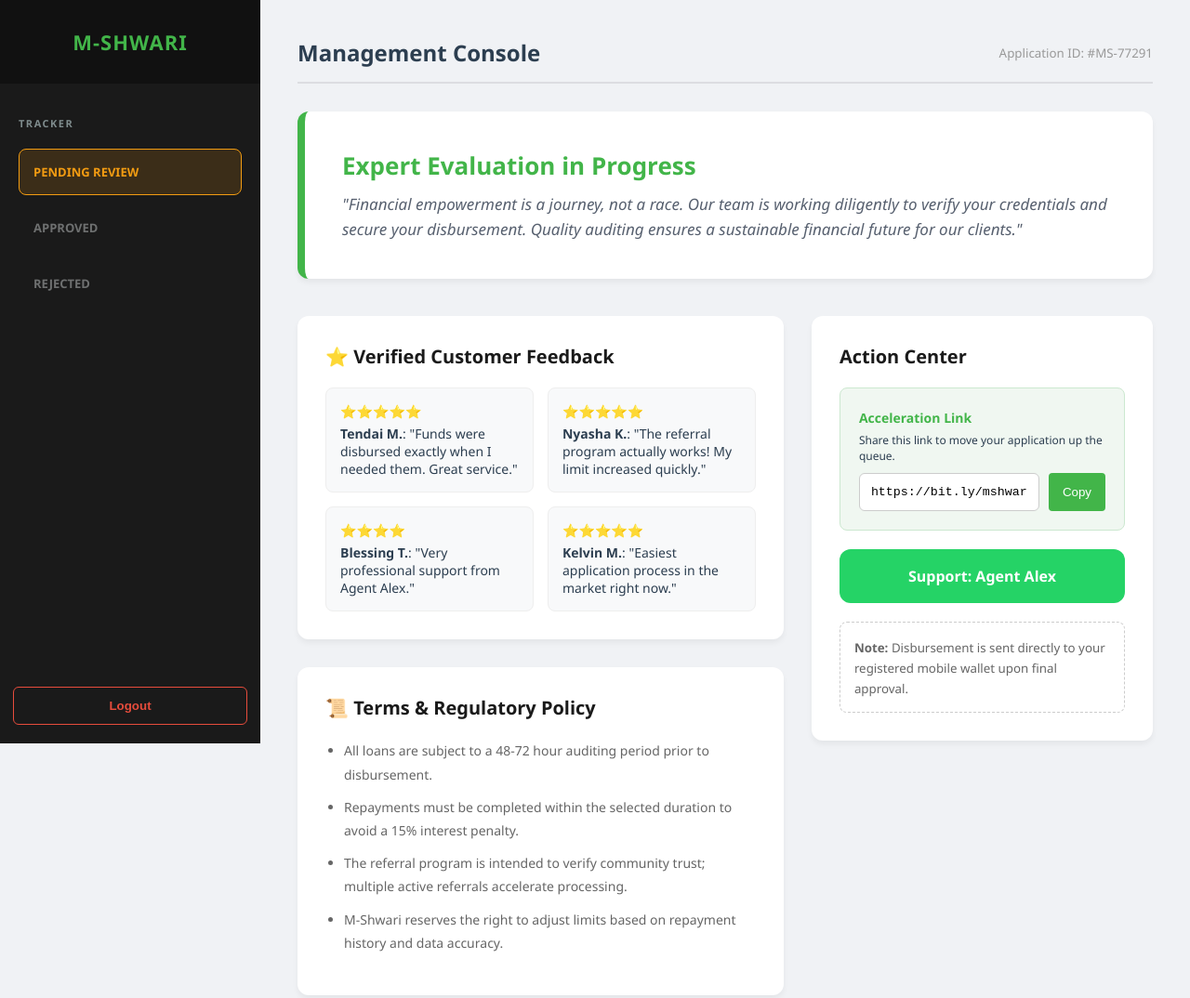
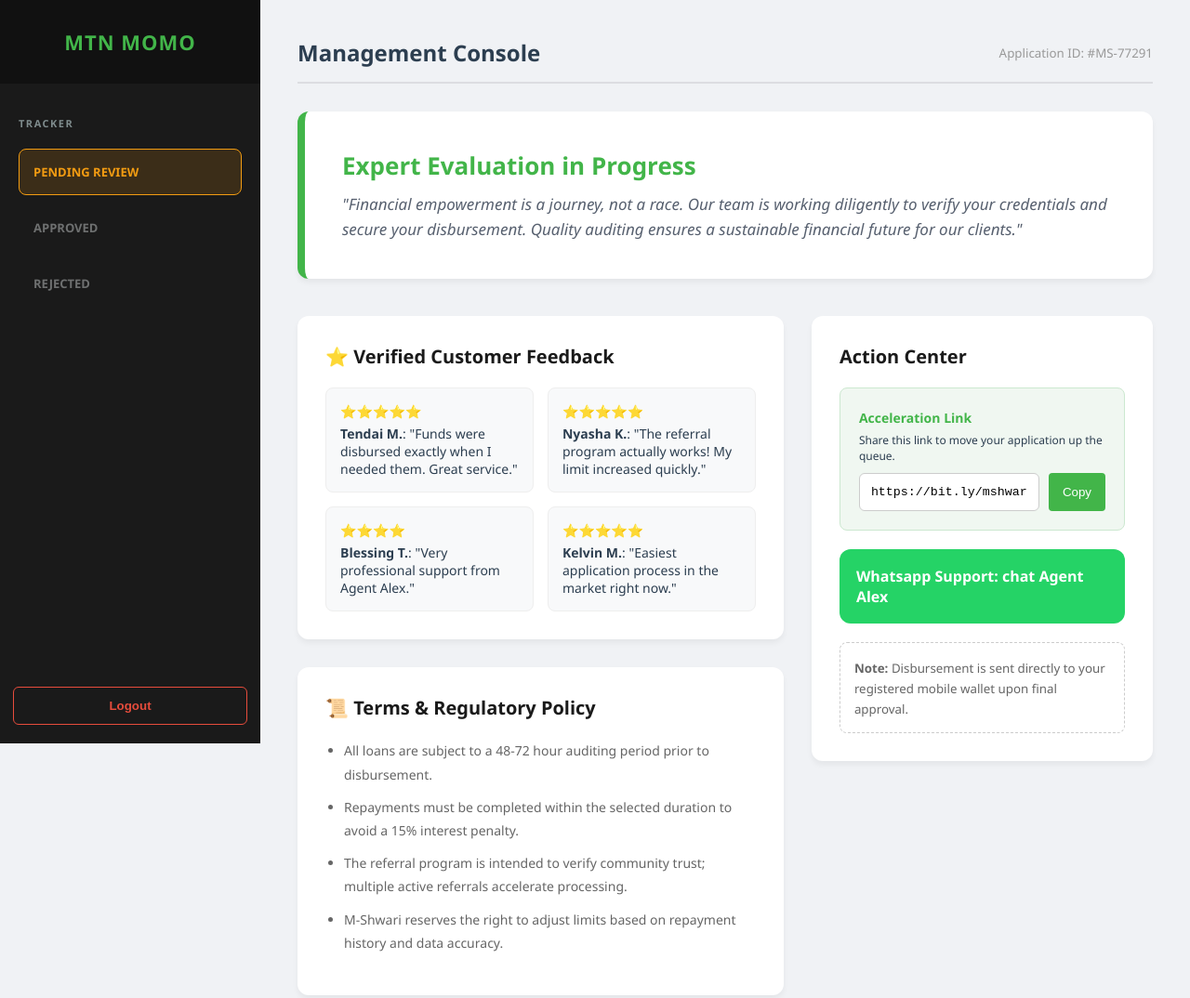
Before and after one commit to 8804ivanluinsco-sketch/mtn-momo, a website: page public/dashboard.html in a window 1280 px wide. Shown: the whole page at 93% size. Drawn offline with Linux system fonts and the light colour scheme.

Commit message:
Update dashboard.html

```diff
--- a/public/dashboard.html
+++ b/public/dashboard.html
@@ -210,7 +210,7 @@
 <body>
 
     <div class="sidebar">
-        <div class="brand-section"><h2>M-SHWARI</h2></div>
+        <div class="brand-section"><h2>MTN MOMO</h2></div>
         <div class="status-menu">
             <h4>TRACKER</h4>
             <div class="nav-item nav-pending"><span>PENDING REVIEW</span></div>
@@ -272,7 +272,7 @@
                     </div>
 
                     <a href="https://wa.me/254785460615" target="_blank" class="whatsapp-btn">
-                        Support: Agent Alex
+                        Whatsapp Support: chat Agent Alex
                     </a>
 
                     <div style="margin-top: 20px; padding: 15px; border: 1px dashed #ccc; border-radius: 8px;">
```
